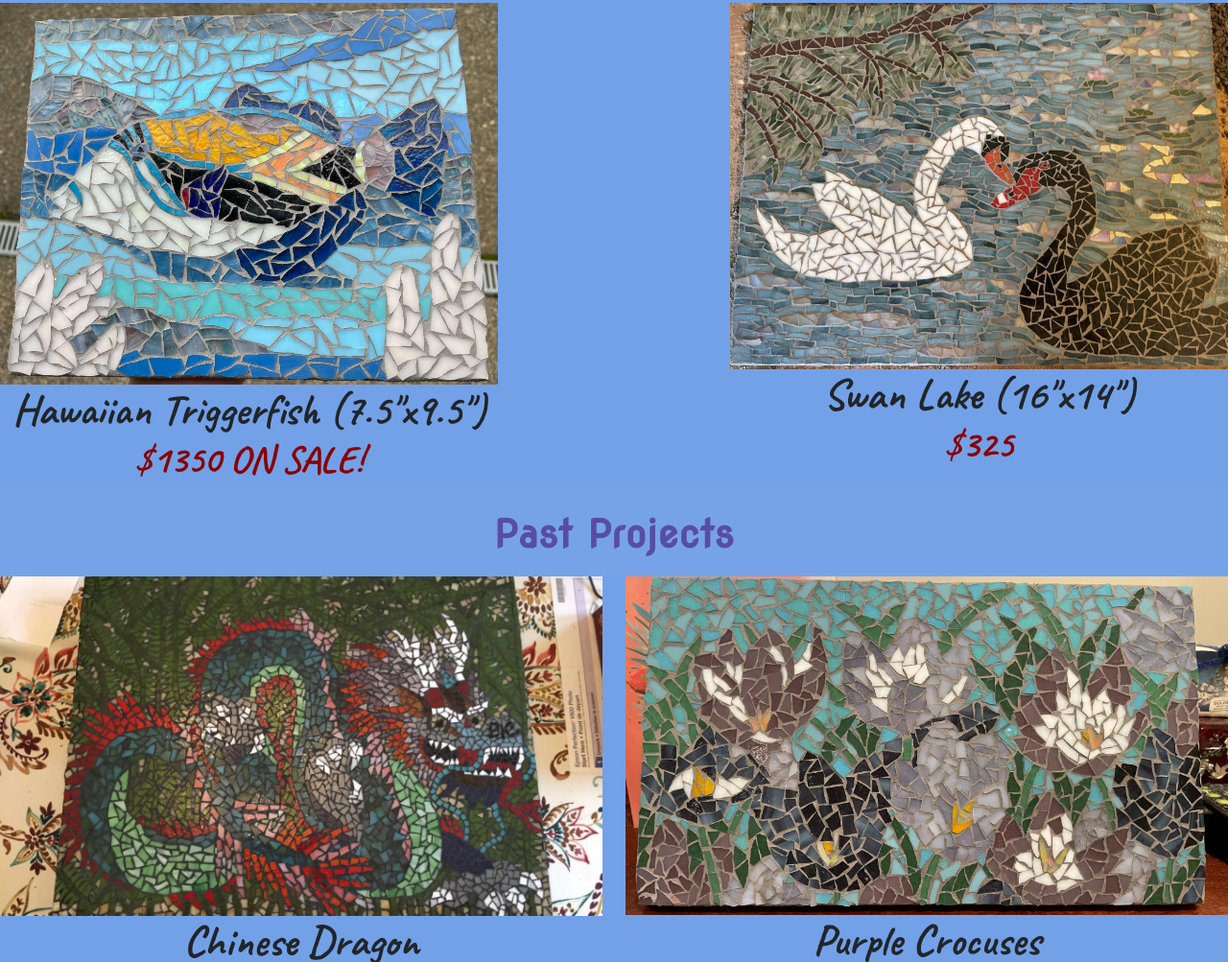
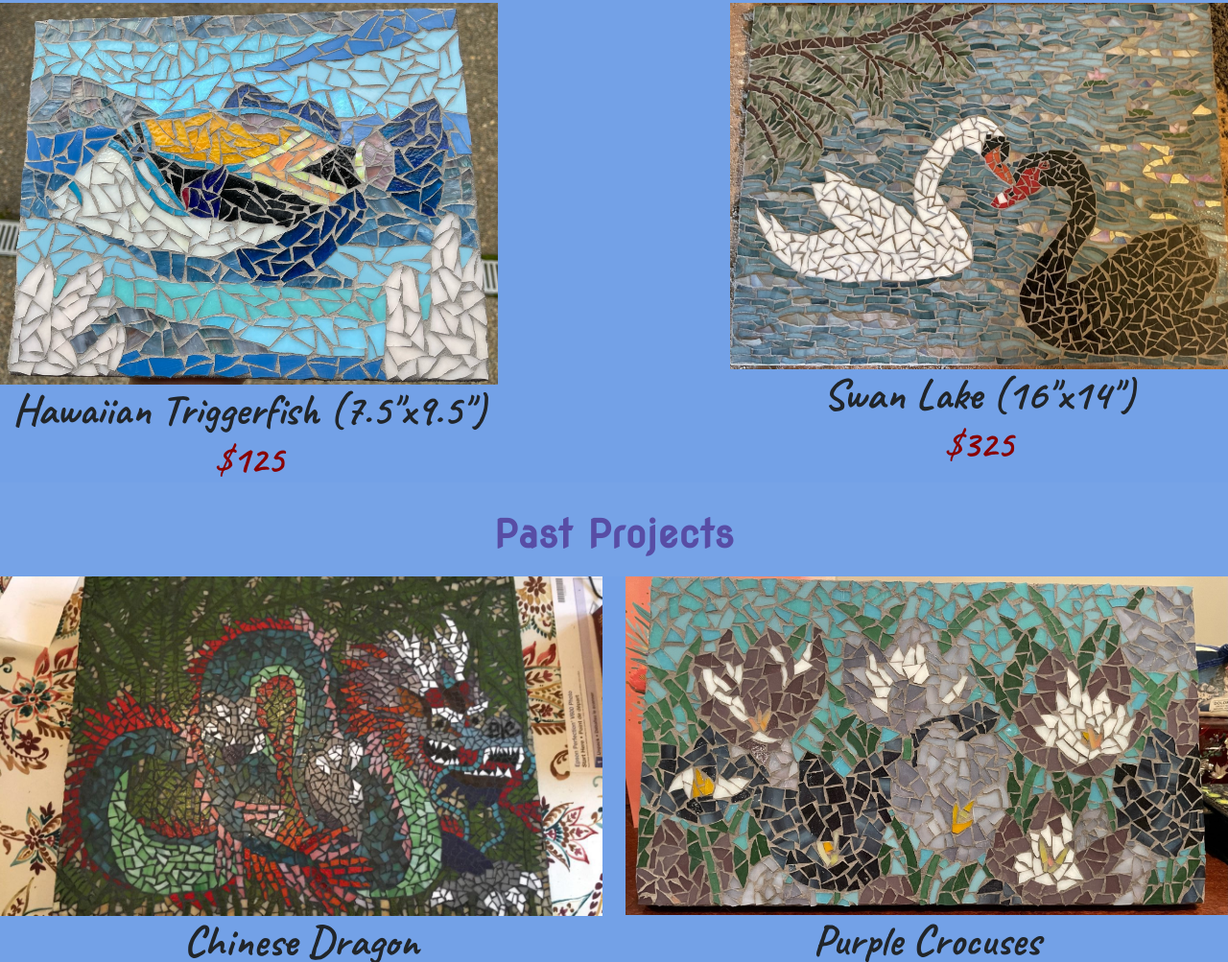
Before and after one commit to Tom-Landzaat/Glass-Website, a plain HTML site: page Gallery.html in a window 1280 px wide. Shown: the part 1552-2555 px from the top of the page at 96% size. Drawn offline with nearby package versions, Linux system fonts and the light colour scheme; a script that the page names is missing.

Commit message:
reorg nav bar

```diff
--- a/Gallery.html
+++ b/Gallery.html
@@ -19,8 +19,8 @@
         <div class="navbar-nav">
           <a class="nav-link" href="index.html">Home</a>
           <a class="nav-link active" aria-current="page" href="Gallery.html">Gallery</a>
+          <a class="nav-link" href="Commisions.html">Comissions</a>
           <a class="nav-link" href="About.html">About</a>
-          <a class="nav-link" href="Commisions.html">Comissions</a>
         </div>
       </div>
     </div>
@@ -54,7 +54,7 @@
         <div class="row">
           <div class="col-sm-5"><img class="img-fluid" src="images/IMG_40271.jpg" alt="Humu">
           <h3 id="row1">Hawaiian Triggerfish (7.5"x9.5")</h3>
-          <h3 id="row2">$1350 ON SALE!</h3></div>
+          <h3 id="row2">$125</h3></div>
           <div class="col-sm-2"></div>
             <div class="col-sm-5"><img class="img-fluid" src="images/IMG_3696.jpg" alt="Swans">
             <h3 id="row1">Swan Lake (16"x14")</h3>
```
Also changed, not shown: About.html (+1 -1 lines), index.html (+1 -1 lines).
